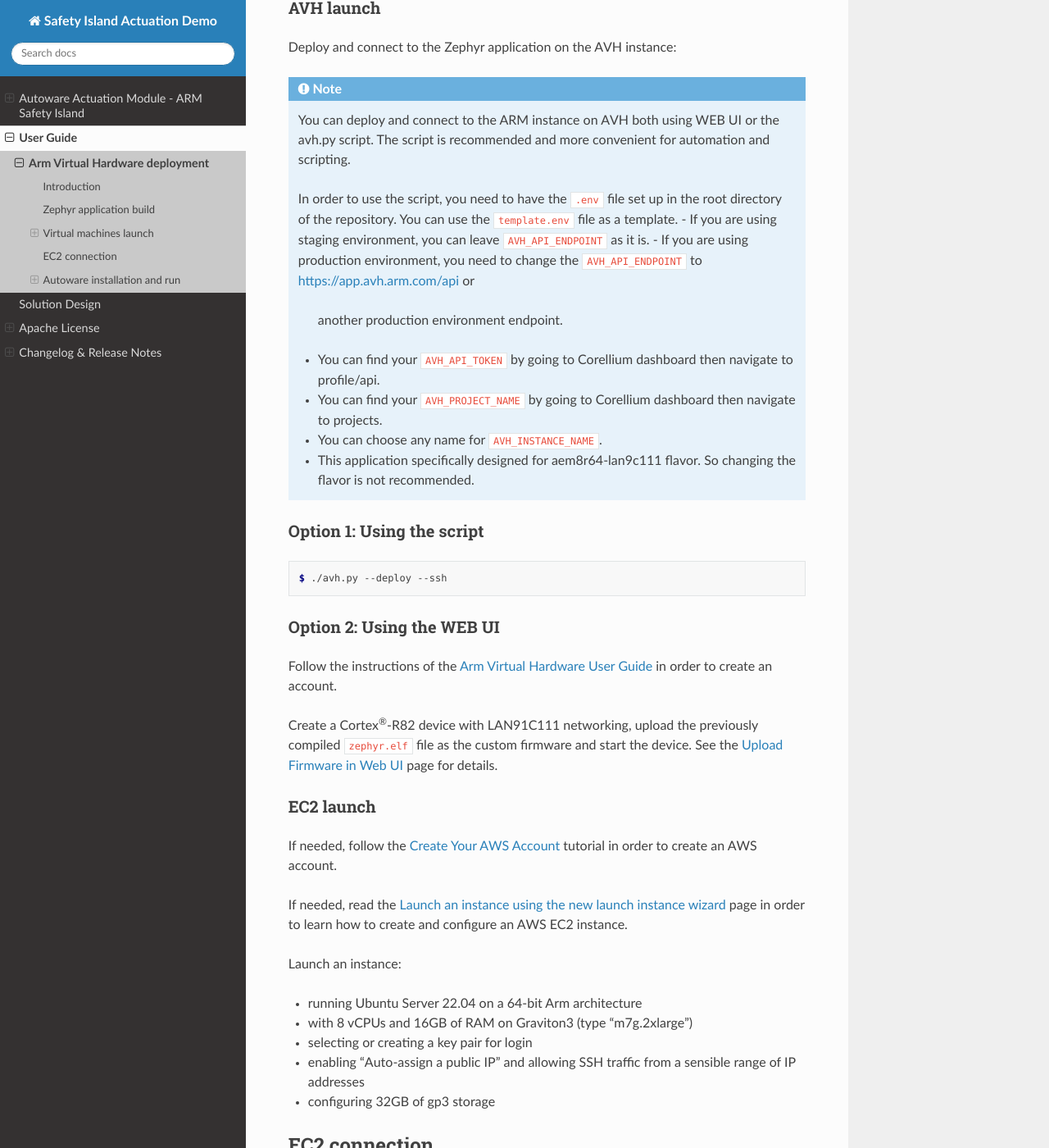
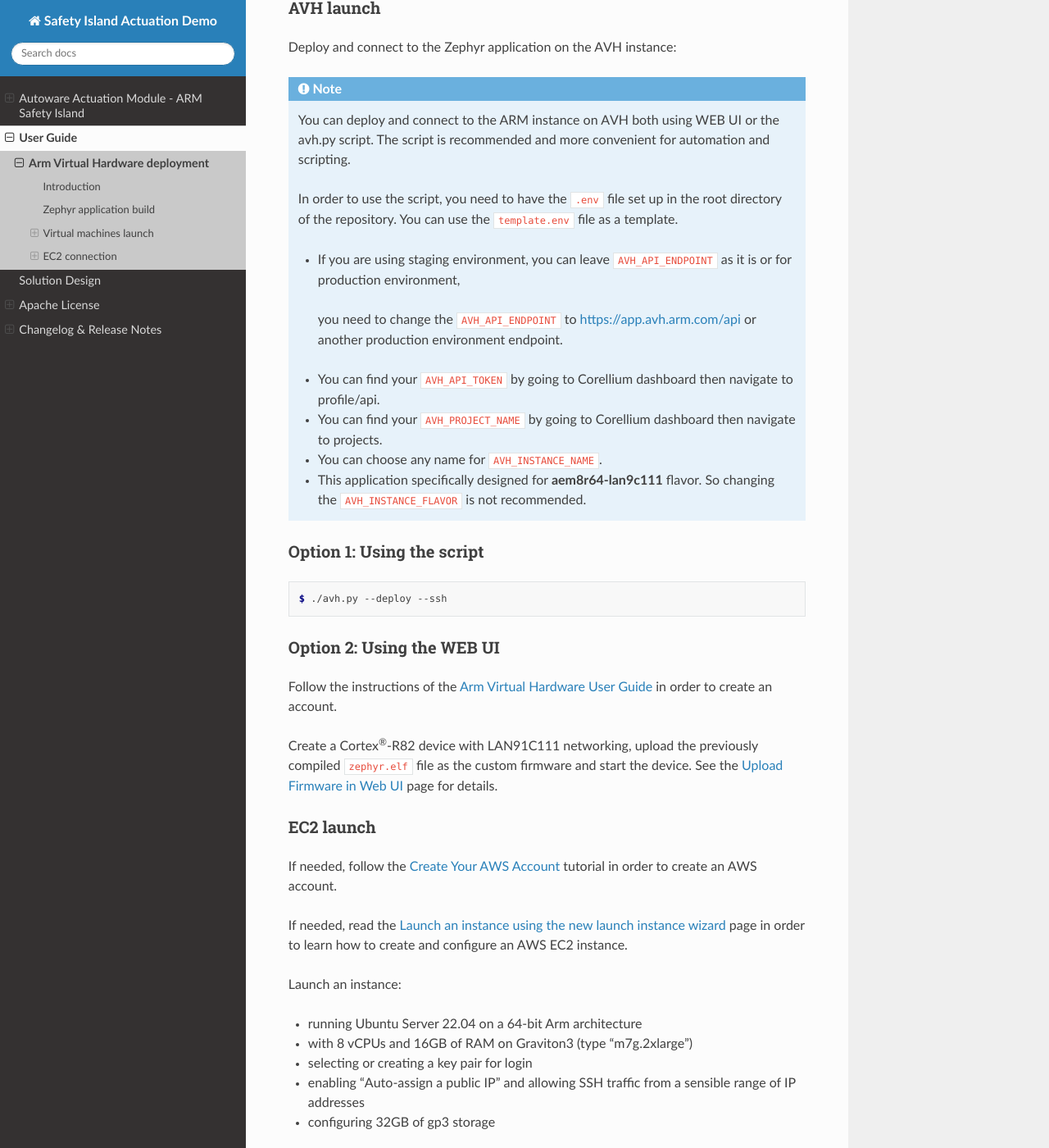
Before and after one commit to oguzkaganozt/actuation_porting, a Sphinx documentation site: the page built from documentation/user_guide/avh.rst, in a window 1280 px wide and 1400 px high, scrolled down 1171 px. Shown: the whole window at 82% size. Built offline with Sphinx 7.4.7 and the Read the Docs theme 3.1.0, drawn with Linux system fonts in a browser that asks for light colours; some of the changed text lies outside the part shown.

Commit message:
.
Signed-off-by: Oguz Ozturk <oguzkaganozt@gmail.com>

```diff
--- a/documentation/user_guide/avh.rst
+++ b/documentation/user_guide/avh.rst
@@ -79,13 +79,13 @@
 
   In order to use the script, you need to have the ``.env`` file set up in the root directory of the repository.
   You can use the ``template.env`` file as a template.
-  - If you are using staging environment, you can leave ``AVH_API_ENDPOINT`` as it is.
-  - If you are using production environment, you need to change the ``AVH_API_ENDPOINT`` to https://app.avh.arm.com/api or
-    another production environment endpoint.
+
+  - If you are using staging environment, you can leave ``AVH_API_ENDPOINT`` as it is or for production environment,
+   you need to change the ``AVH_API_ENDPOINT`` to https://app.avh.arm.com/api or another production environment endpoint.
   - You can find your ``AVH_API_TOKEN`` by going to Corellium dashboard then navigate to profile/api.
   - You can find your ``AVH_PROJECT_NAME`` by going to Corellium dashboard then navigate to projects.
   - You can choose any name for ``AVH_INSTANCE_NAME``.
-  - This application specifically designed for aem8r64-lan9c111 flavor. So changing the flavor is not recommended.
+  - This application specifically designed for **aem8r64-lan9c111** flavor. So changing the ``AVH_INSTANCE_FLAVOR`` is not recommended.
 
 Option 1: Using the script
 =========================
@@ -139,6 +139,22 @@
 <https://docs.aws.amazon.com/AWSEC2/latest/UserGuide/connect-linux-inst-ssh.html#connect-linux-inst-sshClient>`_
 paragraph in order to find the SSH command to connect to the instance.
 
+Inside the EC2 instance, install Docker engine. Follow the official
+`Install Docker Engine <https://docs.docker.com/engine/install/ubuntu/>`_ instructions.
+
+VPN connection
+==============
+
+You can use the script to directly connect to the Corellium VPN.
+
+.. code-block:: console
+
+  $ ./avh.py --vpn-connect
+
+If you check with ``ip a`` command, you should see the ``tap0`` interface created.
+
+Or Manually:
+
 On the AVH website, in the "Connect" tab of the previously created device, use
 the "Download OVPN File" button to download the VPN configuration file.
 
@@ -148,17 +164,6 @@
 paragraph for instructions on how to do that. The following steps assume that
 the repository is in ``~/actuation_porting`` and ``~/avh.ovpn`` is the destination
 path for the configuration file.
-
-*****************************
-Autoware installation and run
-*****************************
-
-Inside the EC2 instance, install Docker and Docker Compose. Follow the official
-`Install Docker Engine <https://docs.docker.com/engine/install/ubuntu/>`_ and
-`Install Docker Compose <https://docs.docker.com/compose/install/>`_ instructions.
-
-VPN connection
-==============
 
 Install the OpenVPN package and use the VPN configuration
 file to connect to the local network of the Safety Island, leaving the VPN
```
